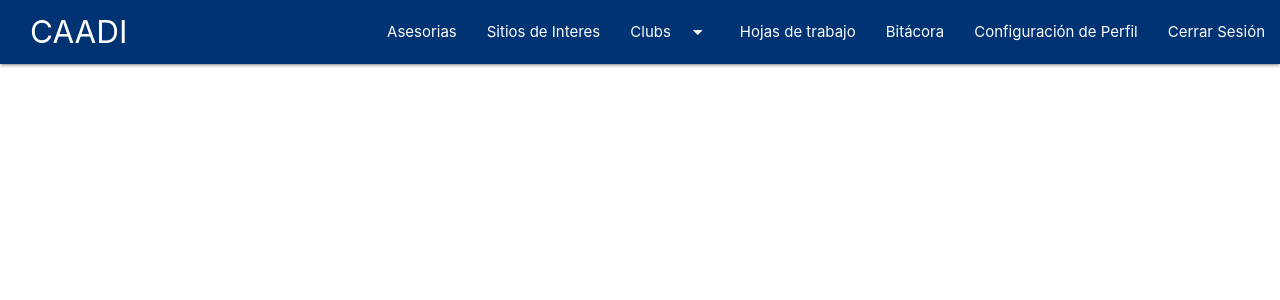
After one commit to Manudam69/caadi, a PHP site: page /alumno/inicio.html in a window 1280 px wide. The commit adds this page. Shown: the top 300 px of the page. Run offline with PHP 8.4, Linux system fonts and the light colour scheme; some libraries are stand-ins or nearby versions.

Commit message:
Navbar Usuarios

```diff
--- /dev/null
+++ b/alumno/inicio.html
@@ -0,0 +1,78 @@
+<!DOCTYPE html>
+<html lang="en">
+
+<head>
+    <meta charset="utf-8" name="viewport" content="width=device-width, initial-scale=1.0" />
+    <title>Inicio</title>
+    <!-- Favicon -->
+    <link rel="icon" type="image/png" href="../images/favicon.png">
+    <!--Google Icon Font-->
+    <link href="https://fonts.googleapis.com/icon?family=Material+Icons" rel="stylesheet">
+    <!-- Compiled and minified CSS -->
+    <link rel="stylesheet" href="https://cdnjs.cloudflare.com/ajax/libs/materialize/1.0.0/css/materialize.min.css">
+    <!-- fontawesome -->
+    <link rel="stylesheet" href="https://use.fontawesome.com/releases/v5.8.2/css/all.css" integrity="sha384-oS3vJWv+0UjzBfQzYUhtDYW+Pj2yciDJxpsK1OYPAYjqT085Qq/1cq5FLXAZQ7Ay" crossorigin="anonymous">
+    <!-- Fonts -->
+    <link href="https://fonts.googleapis.com/css?family=Source+Sans+Pro" rel="stylesheet">
+    <!-- CSS -->
+    <link rel="stylesheet" href="../css/usuario-inicio.css">
+
+</head>
+
+<body>
+    <header>
+        <ul id="javaDropDown" class="dropdown-content">
+            <li><a href="#!">Clubs de conversación</a></li>
+            <li><a href="#!">Calificar Clubs</a></li>
+        </ul>
+        <nav>
+            <div class="nav-wrapper">
+                <a class="brand-logo hide-on-med-and-down">CAADI</a>
+                <a href="#" data-target="mobile-demo" class="sidenav-trigger right"><i class="material-icons">menu</i></a>
+                <ul class="right hide-on-med-and-down">
+                    <li><a href="#!">Asesorias</a></li>
+                    <li><a href="#!">Sitios de Interes</a></li>
+                    <li><a class="dropdown-trigger" href="#!" data-target='javaDropDown'>Clubs<i class="material-icons right">arrow_drop_down</i></a></li>
+                    <li><a href="#!">Hojas de trabajo</a></li>
+                    <li><a href="#!">Bitácora</a></li>
+                    <li><a href="#!">Configuración de Perfil</a></li>
+                    <li><a href="#!">Cerrar Sesión</a></li>
+                </ul>
+            </div>
+        </nav>
+
+        <ul class="sidenav" id="mobile-demo">
+            <li>
+                <div class="user-view">
+                    <div class="background">
+                        <img src="../images/fondo-navbar.jpg" alt="imagen de perfil">
+                    </div>
+                    <a href="#" class="center-align"><img src="../images/usuario-perfil.jpg" class="circle"></a>
+                    <a href="#!"><span class="name white-text">Nombre</span></a>
+                    <a href="#!"><span class="id white-text">123456</span></a>
+                </div>
+            </li>
+            <li><a href="#!"><i class="material-icons">home</i> Inicio</a></li>
+            <li><a href="#!"><i class="material-icons">group</i> Asesorias</a></li>
+            <li><a href="#!"><i class="material-icons">sentiment_very_satisfied</i> Sitios de Interes</a></li>
+            <li><a href="#!"><i class="material-icons">record_voice_over</i> Clubs de conversación</a></li>
+            <li><a href="#!"><i class="material-icons">star</i> Calificar Clubs</a></li>
+            <li><a href="#!"><i class="material-icons">content_copy</i> Hojas de trabajo</a></li>
+            <li><a href="#!"><i class="material-icons">book</i> Bitácora</a></li>
+            <li><a href="#!"><i class="material-icons">settings</i> Configuración de Perfil</a></li>
+            <li>
+                <div class="divider"></div>
+            </li>
+            <li><a href="#!"><i class="fas fa-sign-out-alt"></i> Cerrar Sesión</a></li>
+            <li class="center-align"><img src="../images/logo.png" class="responsive-img" width="80%;"></li>
+        </ul>
+    </header>
+
+
+
+    <script src="https://cdnjs.cloudflare.com/ajax/libs/materialize/1.0.0/js/materialize.min.js"></script>
+    <!-- Funcionamiento Navbar -->
+    <script src="../js/navbar.js"></script>
+</body>
+
+</html>
--- a/css/index.css
+++ b/css/index.css
@@ -148,12 +148,12 @@ span.fb-inner {
 }
 @media(max-width:992px) {
     .ptext {
-        top: 40vh;
-         margin-top: 5vh;
+         margin-top: 10vh;
     }
     .titulo {
         top: 0%;
-        background-color: transparent;
+        margin-top: 0;
+        background-color: rgba(0, 0, 0, 0.50);
     }
     #btn {
         width: 100%;
--- /dev/null
+++ b/css/usuario-inicio.css
@@ -0,0 +1,36 @@
+.dropdown-content {
+    margin: 0;
+    display: none;
+    min-width: 300px;
+    /* Changed this to accomodate content width */
+    max-height: auto;
+    margin-left: -1px;
+    /* Add this to keep dropdown in line with edge of navbar */
+    overflow: hidden;
+    /* Changed this from overflow-y:auto; to overflow:hidden; */
+    opacity: 0;
+    position: absolute;
+    white-space: nowrap;
+    z-index: 1;
+    will-change: width, height;
+}
+nav {
+    background-color: rgb(0, 51, 116);
+}
+
+.dropdown-content li a {
+    color: #ffffff;
+}
+.dropdown-content>li:hover {
+    background-color: rgb(0, 46, 104);
+}
+.dropdown-content {
+    background-color: rgb(0, 51, 116);
+}
+.brand-logo {
+    margin-left: 2rem;
+}
+
+li>img{
+    padding-top: 8px;
+}
--- a/index.html
+++ b/index.html
@@ -91,7 +91,6 @@
             </div>
         </div>
     </footer>
-
     <!-- Compiled and minified JavaScript -->
     <script src="https://cdnjs.cloudflare.com/ajax/libs/materialize/1.0.0/js/materialize.min.js"></script>
 </body>
--- /dev/null
+++ b/js/navbar.js
@@ -0,0 +1,16 @@
+ document.addEventListener('DOMContentLoaded', function () {
+
+
+     var elems = document.querySelectorAll('.sidenav');
+     var instances = M.Sidenav.init(elems);
+
+     var elems = document.querySelectorAll('.dropdown-trigger');
+     var instances = M.Dropdown.init(elems, {
+         inDuration: 300,
+         outDuration: 225,
+         hover: true,
+         coverTrigger: false,
+         alignment: 'right',
+
+     });
+ });
```
Also changed, not shown: images/fondo-navbar.jpg (added), images/usuario-perfil.jpg (added).
